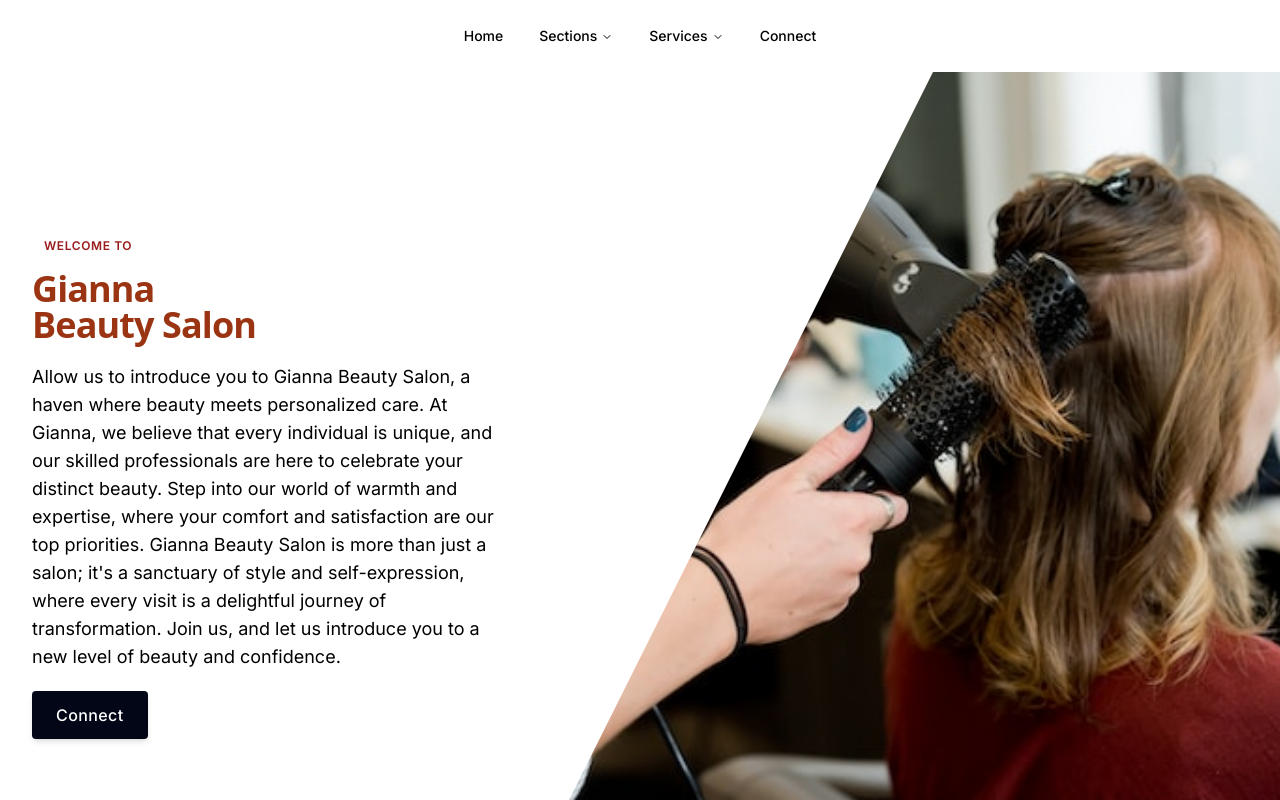
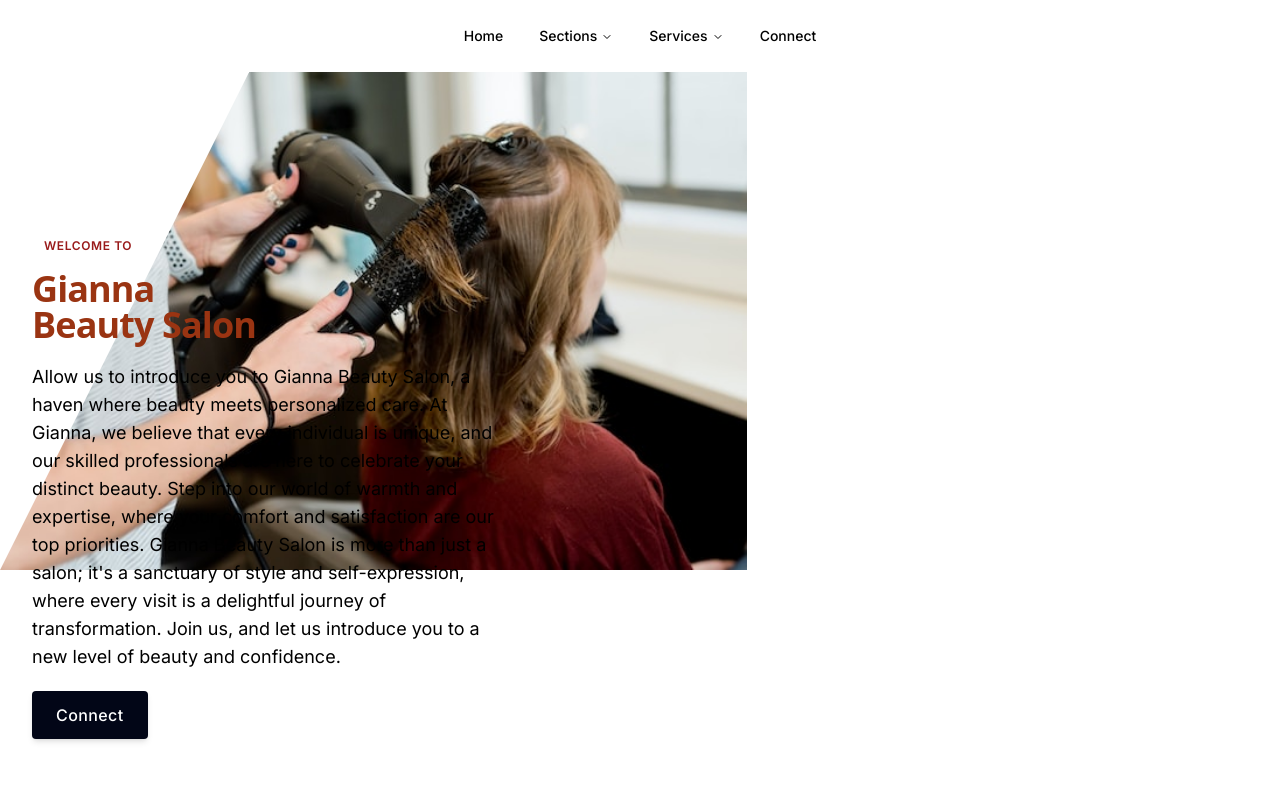
Before and after one commit to deka27/gianna-salon-next, a Next.js app: page /about in a window 1280 px wide. Shown: the top 800 px of the page. Built offline with nearby package versions, Linux system fonts and the light colour scheme.

Commit message:
+changes in about page top section

```diff
--- a/app/about/page.tsx
+++ b/app/about/page.tsx
@@ -5,7 +5,7 @@ export default function About() {
     <div className="">
       <div className="lg:h-full md:h-[100px] sm:h-[50px] bg-white"></div>
     <div className="relative h-screen flex flex-col-reverse py-10 lg:pt-0 lg:flex-col lg:pb-0 bg-white">
-      <div className="inset-y-0 top-0 right-0 z-0 w-full max-w-xl px-4 mx-auto md:px-0 lg:pr-0 lg:mb-0 lg:mx-0 lg:w-7/12 lg:max-w-full lg:absolute xl:px-0">
+      <div className="w-full max-w-xl px-4 mx-auto md:px-0 lg:pr-0 lg:mb-0 lg:mx-0 lg:w-7/12 lg:max-w-full lg:absolute xl:px-0">
         <svg
           className="absolute left-0 hidden h-full text-white transform -translate-x-1/2 lg:block"
           viewBox="0 0 100 100"
```
